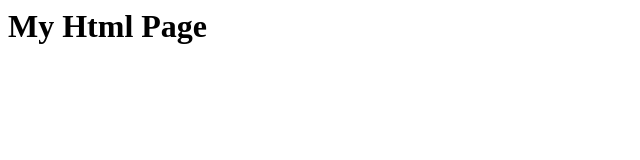
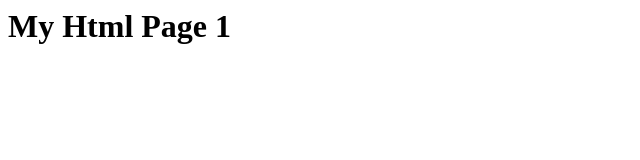
Before and after one commit to dmostafiz/test, a plain HTML site: page index.html in a window 1280 px wide. Shown: the full height of the page, 0-640 px from the left. Drawn offline with Linux system fonts and the light colour scheme.

Commit message:
I modified the index page

```diff
--- a/index.html
+++ b/index.html
@@ -1 +1 @@
-<h1>My Html Page</h1>
+<h1>My Html Page 1</h1>
```
